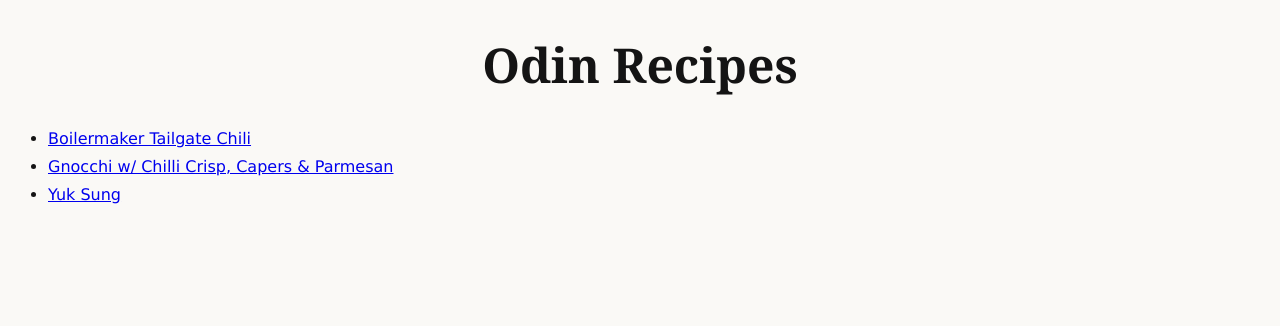
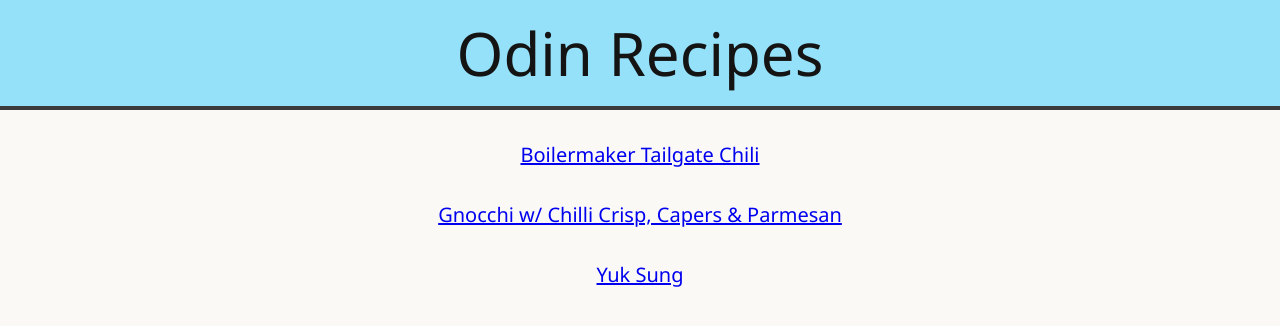
Before and after one commit to ianlawson/odin-recipes, a plain HTML site: page index.html in a window 1280 px wide. Drawn offline with Linux system fonts and the light colour scheme.

Commit message:
[CSS] Improve layout of index.html

```diff
--- a/assets/style.css
+++ b/assets/style.css
@@ -1,3 +1,15 @@
+*,
+*::before,
+*::after {
+  box-sizing: content-box;
+}
+
+* {
+  line-height: 1.5;
+  margin: 0;
+  padding: 0;
+}
+
 body {
   font-family: Verdana, sans-serif;
   font-size: 16px;
@@ -11,16 +23,21 @@ h3,
 h4,
 h5,
 h6 {
-  font-family: Georgia, serif;
+  font-family: "Segoe UI", Verdana, sans-serif;
   text-align: center;
 }
 
-#title {
-  font-size: 48px;
+.title-header {
+  font-size: 60px;
+  padding: 8px;
+  margin-bottom: 24px;
+  background-color: #96e1fa;
+  border-bottom: 4px solid #3b3b3b;
 }
 
 h1 {
-  font-size: 36px;
+  font-weight: lighter;
+  font-size: 60px;
 }
 
 h2 {
@@ -34,8 +51,24 @@ h3 {
 
 img {
   border-radius: 8px;
-  width: 500;
+  max-width: 500;
   height: auto;
+}
+
+div ul {
+  text-align: center;
+  list-style-type: none;
+}
+
+li {
+  margin: 30px auto;
+}
+
+a {
+  font-family: "Segoe UI", Verdana, sans-serif;
+  font-size: 20px;
+  font-weight: 500;
+  padding: 16px;
 }
 
 .center {
@@ -43,12 +76,3 @@ img {
   margin-left: auto;
   margin-right: auto;
 }
-
-p {
-  line-height: 1.25;
-}
-
-li {
-  line-height: 1.25;
-  margin: 8px 0;
-}
--- a/index.html
+++ b/index.html
@@ -7,7 +7,8 @@
     <link rel="stylesheet" href="./assets/style.css" />
   </head>
   <body>
-    <h1 id="title">Odin Recipes</h1>
+    <h1 class="title-header">Odin Recipes</h1>
+    <div>
       <ul>
         <li><a href="./recipes/chili.html">Boilermaker Tailgate Chili</a></li>
         <li>
@@ -17,5 +18,6 @@
         </li>
         <li><a href="./recipes/yuk-sung.html">Yuk Sung</a></li>
       </ul>
+    </div>
   </body>
 </html>
```
Lines whose indentation alone changed are shown as unchanged.
